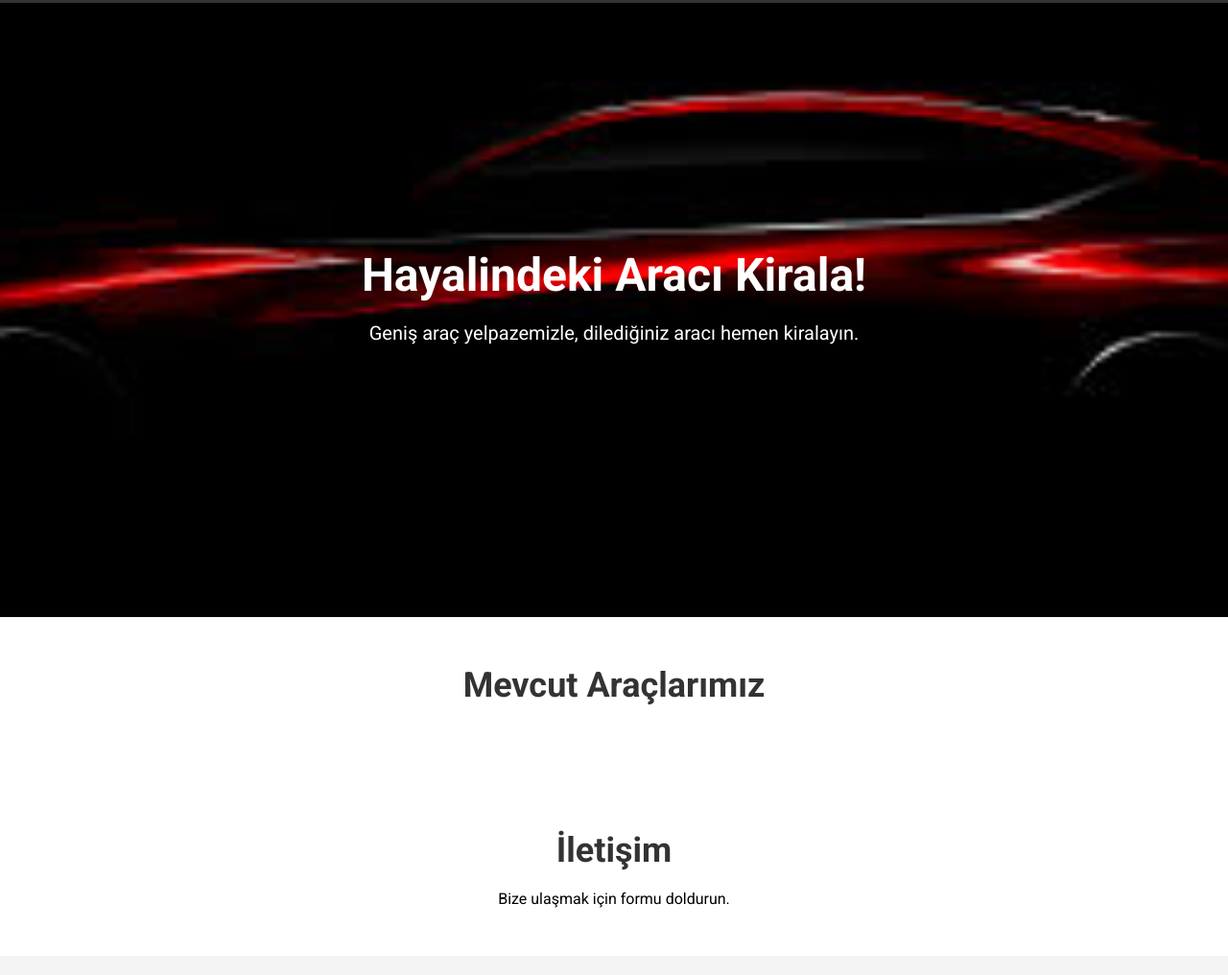
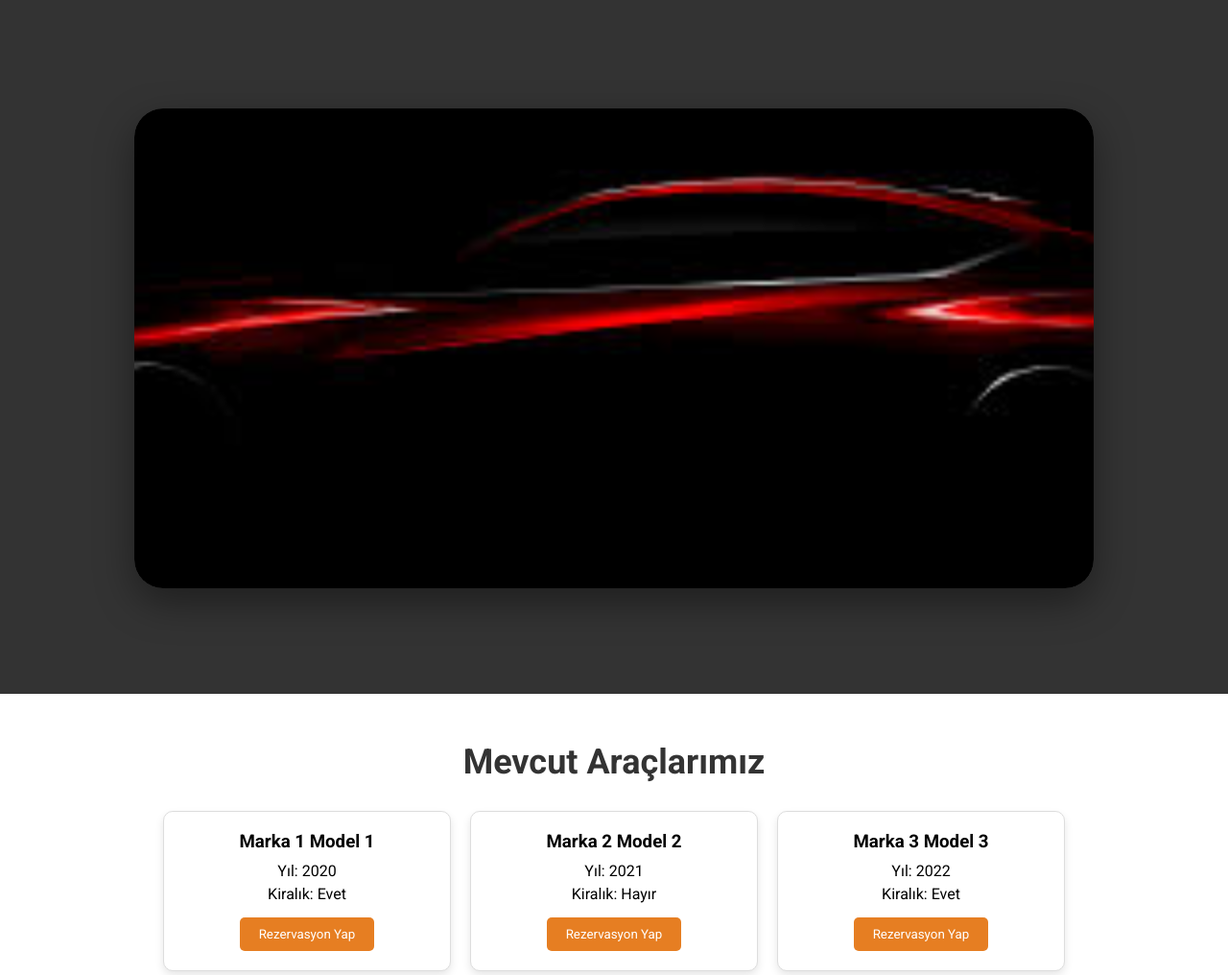
Before and after one commit to RCburak/aracimyanimda, a website: page frontend/index.html in a window 1280 px wide. Shown: the part 67-1083 px from the top of the page at 96% size. Drawn offline with Linux system fonts and the light colour scheme; no server answers.

Commit message:
anasayfa güncelleme

```diff
--- a/frontend/index.html
+++ b/frontend/index.html
@@ -18,34 +18,51 @@
         </div>
         <nav>
             <ul class="centered-links">
-                <li><a href="#">Anasayfa</a></li>
-                <li><a href="#">Araçlar</a></li>
-                <li><a href="#">İletişim</a></li>
+                <li><a href="#anasayfa">Anasayfa</a></li>
+                <li><a href="#araclar">Araçlar</a></li>
+                <li><a href="#iletisim">İletişim</a></li>
             </ul>
         </nav>
     </header>
 
-
-    <!-- Hero Section -->
-    <section class="hero">
-        <h1>Hayalindeki Aracı Kirala!</h1>
-        <p>Geniş araç yelpazemizle, dilediğiniz aracı hemen kiralayın.</p>
+    <!-- Hero Bölümü -->
+    <section id="anasayfa" class="hero">
+        <div class="window-frame">
+            <div class="window-content">
+                <img src="../images/arkaplan2.jpeg" alt="Araç Kiralama" class="hero-image">
+            </div>
+        </div>
     </section>
 
     <!-- Araç Listesi -->
-    <section id="araclar" class="arac-listesi">
-        <h2>Mevcut Araçlarımız</h2>
-        <div id="araclar-container" class="arac-container">
-            <!-- Araçlar buraya yüklenecek -->
+<section id="araclar" class="arac-listesi">
+    <h2>Mevcut Araçlarımız</h2>
+    <div id="araclar-container" class="arac-container">
+        <div class="arac-card">
+            <h3>Marka 1 Model 1</h3>
+            <p>Yıl: 2020</p>
+            <p>Kiralık: Evet</p>
+            <button>Rezervasyon Yap</button>
         </div>
-    </section>
+        <div class="arac-card">
+            <h3>Marka 2 Model 2</h3>
+            <p>Yıl: 2021</p>
+            <p>Kiralık: Hayır</p>
+            <button>Rezervasyon Yap</button>
+        </div>
+        <div class="arac-card">
+            <h3>Marka 3 Model 3</h3>
+            <p>Yıl: 2022</p>
+            <p>Kiralık: Evet</p>
+            <button>Rezervasyon Yap</button>
+        </div>
+        <!-- Daha fazla araç kartı ekleyebilirsiniz -->
+    </div>
+</section>
+
 
     <!-- İletişim Bölümü -->
     <section id="iletisim" class="iletisim">
         <h2>İletişim</h2>
         <p>Bize ulaşmak için formu doldurun.</p>
     </section>
-
-    <script src="script.js"></script>
-</body>
-</html>
--- a/frontend/script.js
+++ b/frontend/script.js
@@ -1,7 +1,7 @@
 // API'den araçları getir ve sayfada göster
 async function araclariGetir() {
     try {
-        const response = await fetch('http://localhost:3000/araclar');
+        const response = await fetch('http://localhost:3000/araclar'); // API endpoint'inizi güncelleyin
         const araclar = await response.json();
         const container = document.getElementById('araclar-container');
         container.innerHTML = '';
@@ -26,3 +26,6 @@ async function araclariGetir() {
 
 // Sayfa yüklendiğinde araçları getir
 document.addEventListener('DOMContentLoaded', araclariGetir);
+
+// Sayfa yüklendiğinde araçları getir
+document.addEventListener('DOMContentLoaded', araclariGetir);
--- a/frontend/styles.css
+++ b/frontend/styles.css
@@ -63,7 +63,7 @@ nav {
     flex-grow: 1;
     display: flex;
     justify-content: flex-start;
-    padding-left: 250px;
+    padding-left: 300px;
     align-items: center;
 }
 
@@ -87,38 +87,65 @@ nav {
 
 
 /* Hero Section */
+/* Hero Bölümü */
 .hero {
-    text-align: center;
-    background-image: url('../images/arkaplan2.jpeg');
-    background-size: cover;
-    background-position: center;
-    padding: 100px 20px;
-    color: white;
-    height: 80vh;
     display: flex;
-    flex-direction: column;
     justify-content: center;
-    animation: fadeIn 1.5s;
+    align-items: center;
+    height: 90vh; /* Yüksekliği artır */
+    background-color: #333; /* Arka plan karartması */
 }
 
-@keyframes fadeIn {
+/* Pencere Çerçevesi */
+.window-frame {
+    width: 85%;  /* Genişlik artırıldı */
+    max-width: 1000px; /* En fazla 1000px olacak şekilde sınırlandır */
+    height: 500px; /* Yüksekliği artırıldı */
+    overflow: hidden;
+    border-radius: 30px; /* Daha yuvarlak köşeler */
+    box-shadow: 0 15px 40px rgba(0, 0, 0, 0.4); /* Daha belirgin gölge */
+    position: relative;
+    animation: slideIn 1.5s ease-out; /* Animasyonu hızlandır */
+}
+
+/* İçerik: Görsel */
+.window-content {
+    width: 100%;
+    height: 100%;
+    transform: translateY(-100%);
+    animation: openWindow 2.5s ease forwards;
+}
+
+/* Görsel Ayarları */
+.hero-image {
+    width: 100%;
+    height: 100%;
+    object-fit: cover;
+    border-radius: 30px; /* Görsele daha yuvarlak köşeler */
+}
+
+/* Sayfa Yüklendiğinde Çerçeve Kaydırma Animasyonu */
+@keyframes slideIn {
     from {
         opacity: 0;
+        transform: translateY(-70px); /* Daha belirgin hareket */
     }
     to {
         opacity: 1;
+        transform: translateY(0);
     }
 }
 
-.hero h1 {
-    font-size: 48px;
-    margin-bottom: 20px;
+/* Pencere Açılma Animasyonu */
+@keyframes openWindow {
+    from {
+        transform: translateY(-100%);
+    }
+    to {
+        transform: translateY(0);
+    }
 }
 
-.hero p {
-    font-size: 20px;
-    margin-bottom: 30px;
-}
 
 /* Araç Listesi */
 .arac-listesi {
@@ -144,16 +171,15 @@ nav {
     background-color: #fff;
     border: 1px solid #ddd;
     border-radius: 10px;
-    width: 300px;
+    width: 300px; /* Kart genişliği */
     padding: 20px;
     box-shadow: 0 4px 8px rgba(0, 0, 0, 0.1);
     text-align: center;
-    transition: transform 0.3s, box-shadow 0.3s;
+    transition: transform 0.3s; /* Hover efekti için geçiş */
 }
 
 .arac-card:hover {
-    transform: translateY(-10px);
-    box-shadow: 0 8px 16px rgba(0, 0, 0, 0.2);
+    transform: scale(1.05); /* Hover efektinde kartın büyümesi */
 }
 
 .arac-card h3 {
```
